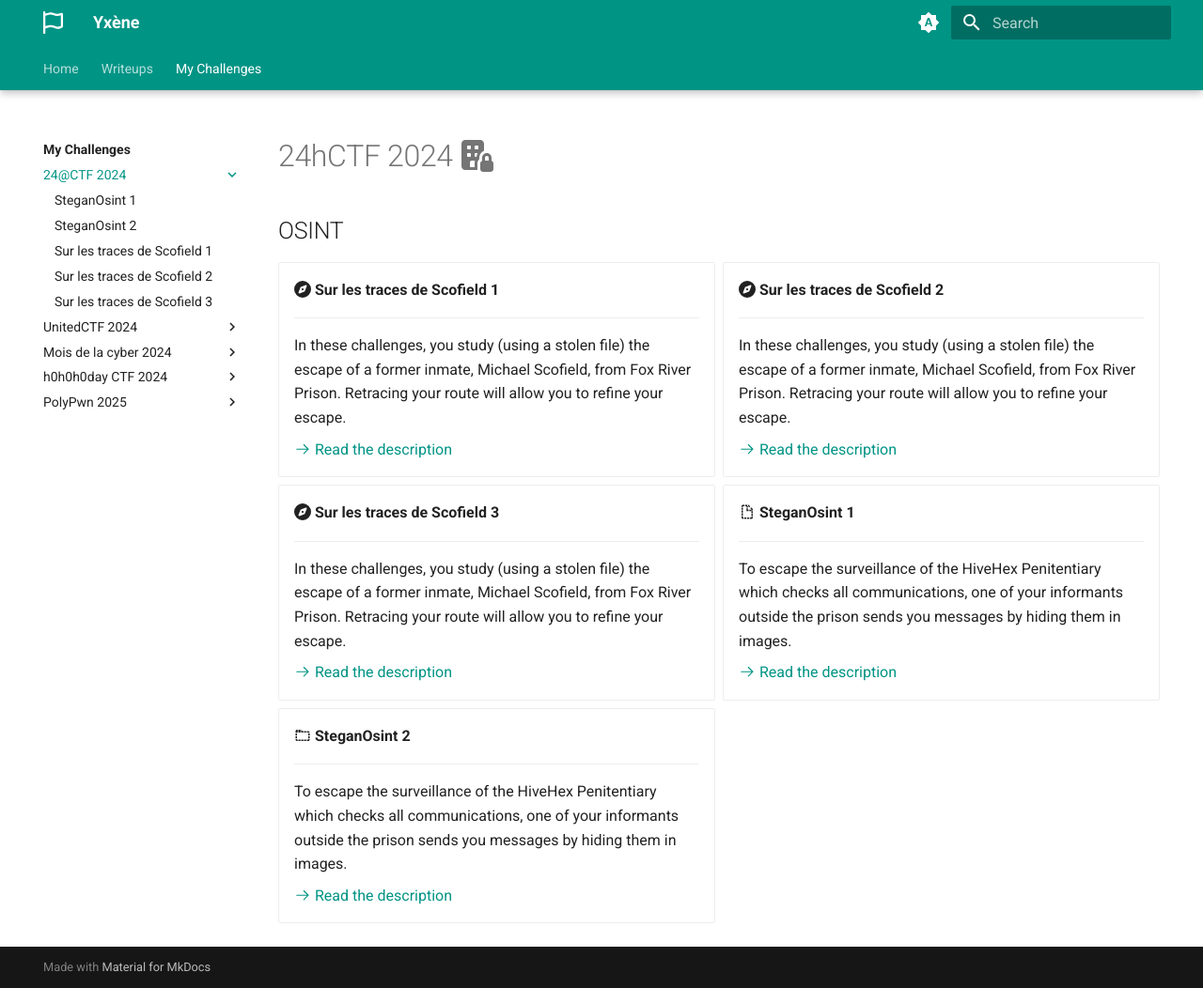
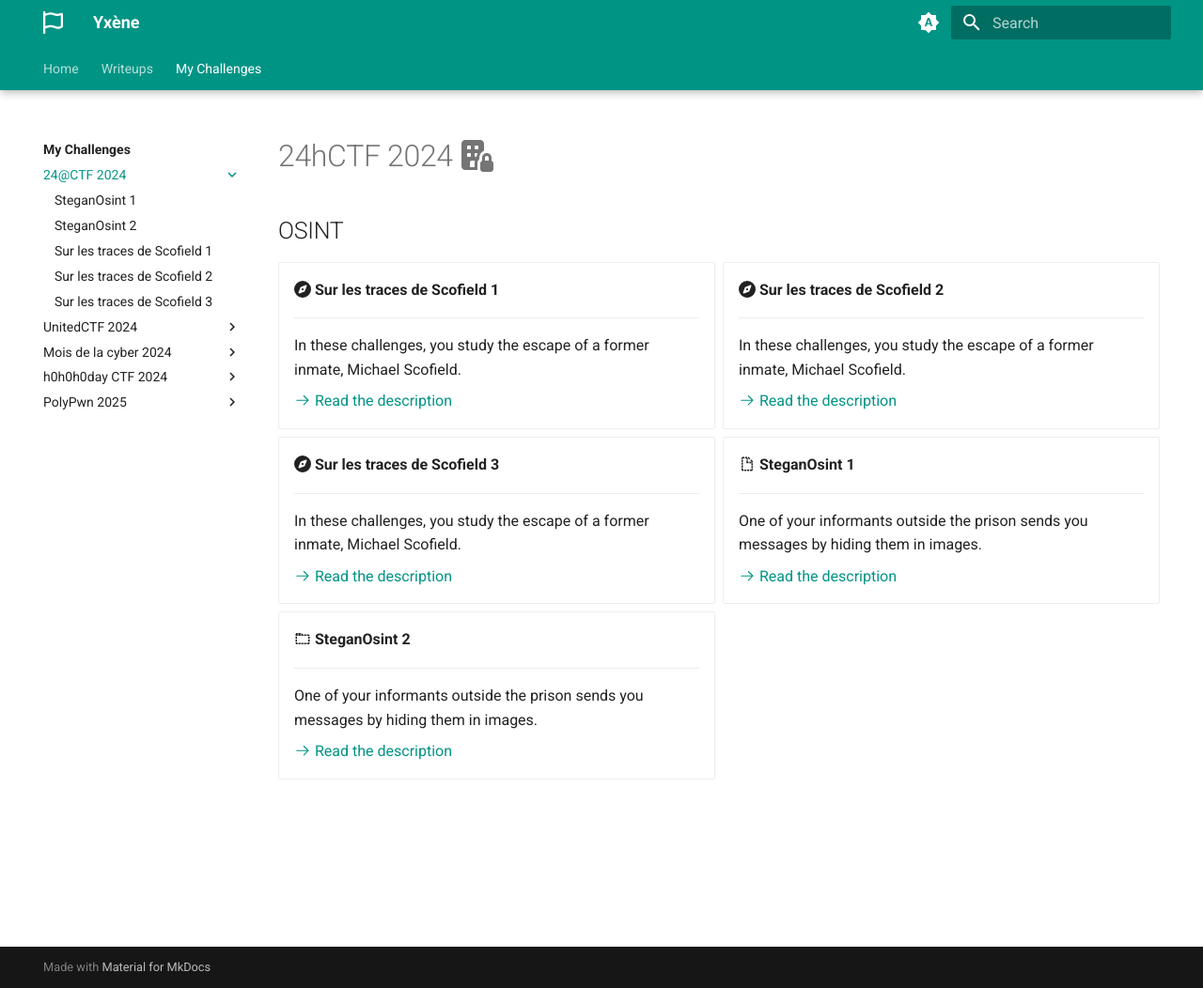
Before and after one commit to Yxene/yxene.github.io, an MkDocs documentation site: the page built from docs/my-challenges/24hctf-2024/README.md, in a window 1280 px wide and 1052 px high. Shown: the whole window at 94% size. Built offline with MkDocs 1.6.1 and Material for MkDocs 9.7.7, drawn with Linux system fonts in a browser that asks for light colours.

Commit message:
Reduce description

```diff
--- a/docs/my-challenges/24hctf-2024/README.md
+++ b/docs/my-challenges/24hctf-2024/README.md
@@ -13,7 +13,7 @@ hide:
 
     ---
 
-    In these challenges, you study (using a stolen file) the escape of a former inmate, Michael Scofield, from Fox River Prison. Retracing your route will allow you to refine your escape.
+    In these challenges, you study the escape of a former inmate, Michael Scofield.
 
     [:octicons-arrow-right-24: Read the description](sur-les-traces-de-scofield-1/README.md)
 
@@ -21,7 +21,7 @@ hide:
 
     ---
 
-    In these challenges, you study (using a stolen file) the escape of a former inmate, Michael Scofield, from Fox River Prison. Retracing your route will allow you to refine your escape.
+    In these challenges, you study the escape of a former inmate, Michael Scofield.
 
     [:octicons-arrow-right-24: Read the description](sur-les-traces-de-scofield-2/README.md)
 
@@ -29,7 +29,7 @@ hide:
 
     ---
 
-    In these challenges, you study (using a stolen file) the escape of a former inmate, Michael Scofield, from Fox River Prison. Retracing your route will allow you to refine your escape.
+    In these challenges, you study the escape of a former inmate, Michael Scofield.
 
     [:octicons-arrow-right-24: Read the description](sur-les-traces-de-scofield-3/README.md)
 
@@ -37,7 +37,7 @@ hide:
 
     ---
 
-    To escape the surveillance of the HiveHex Penitentiary which checks all communications, one of your informants outside the prison sends you messages by hiding them in images.
+    One of your informants outside the prison sends you messages by hiding them in images.
 
     [:octicons-arrow-right-24: Read the description](steganosint-1/README.md)
 
@@ -45,7 +45,7 @@ hide:
 
     ---
 
-    To escape the surveillance of the HiveHex Penitentiary which checks all communications, one of your informants outside the prison sends you messages by hiding them in images.
+    One of your informants outside the prison sends you messages by hiding them in images.
 
     [:octicons-arrow-right-24: Read the description](steganosint-2/README.md)
 
```
